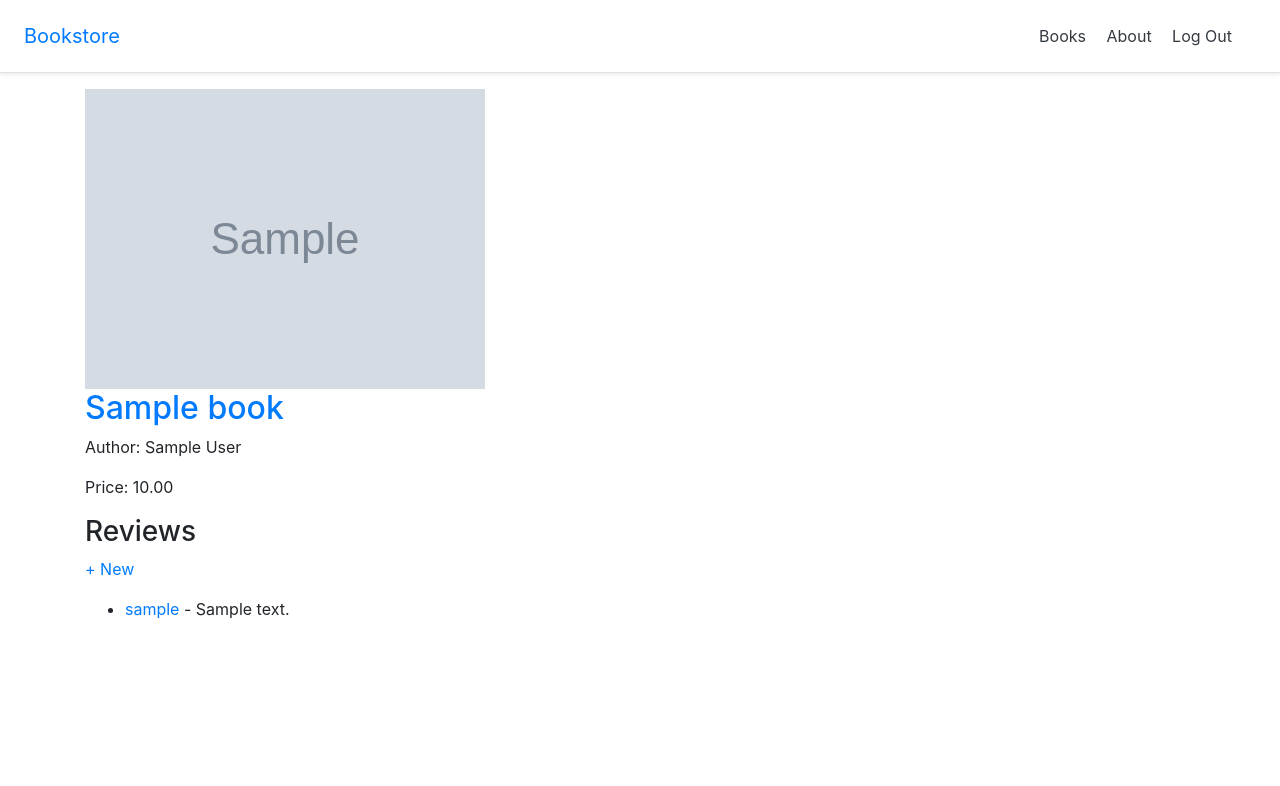
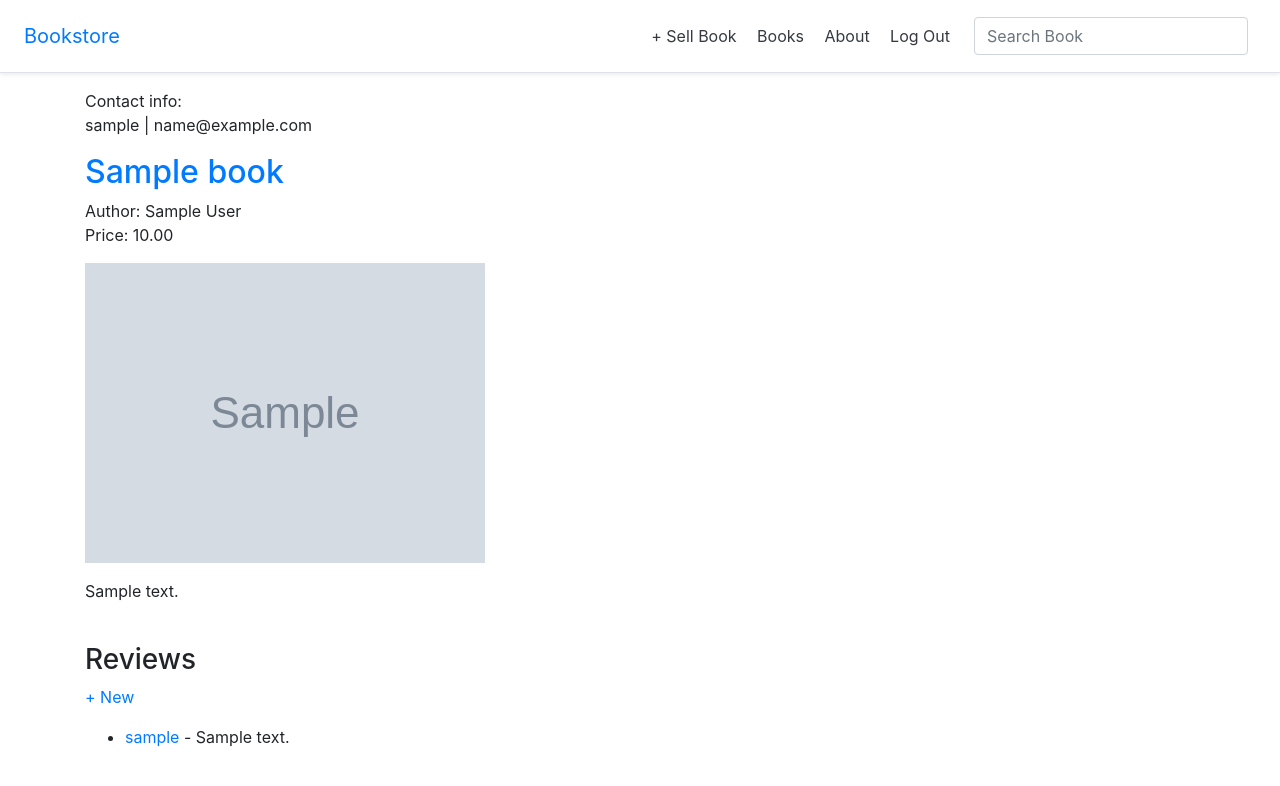
Before and after one commit to Alimov-8/django-bookstore-app, a Django app: page /books/00000000-0000-0000-0000-000000000001 in a window 1280 px wide. Shown: the top 786 px of the page. Run offline with Django 3.2, Linux system fonts and the light colour scheme; a user stored in the database is signed in; tables that the repository leaves empty hold one stand-in row (values such as "Sample post"); grey boxes marked "Sample" are stand-in pictures; parts of the project's set-up code (start-up, migrations or seed data) failed here and were passed over; some libraries are stand-ins or nearby versions.

Commit message:
Book CreateView added

```diff
--- a/books/models.py
+++ b/books/models.py
@@ -1,6 +1,7 @@
 import uuid
 from django.db import models
 from django.urls import reverse
+from django.contrib.auth import get_user_model
 
 
 # Create your models here.
@@ -17,6 +18,12 @@ class Book(models.Model):
     author = models.CharField(max_length=255)
     price = models.DecimalField(max_digits=6, decimal_places=2)
     cover = models.ImageField(upload_to='covers/', blank=True)
+    description = models.TextField(blank=True)
+
+    seller = models.ForeignKey(
+        get_user_model(),
+        on_delete=models.CASCADE,
+    )
 
     def __str__(self):
         return self.title
--- a/books/urls.py
+++ b/books/urls.py
@@ -1,10 +1,12 @@
 from django.urls import path
 from .views import (BookListView,
                     BookDetailView,
-                    SearchResultsListView,)
+                    SearchResultsListView,
+                    BookCreateView)
 
 urlpatterns = [
     path('', BookListView.as_view(), name='book_list'),
     path('<uuid:pk>', BookDetailView.as_view(), name='book_detail'),
     path('search/', SearchResultsListView.as_view(), name='search_results'),
+    path('new/', BookCreateView.as_view(), name='book_new'),
 ]
--- a/books/views.py
+++ b/books/views.py
@@ -42,3 +42,22 @@ class SearchResultsListView(ListView):
         return Book.objects.filter(
             Q(title__icontains=query) | Q(author__icontains=query)
         )
+
+
+class BookCreateView(LoginRequiredMixin, CreateView):
+    model = Book
+    template_name = 'books/book_new.html'
+    fields = [
+        'title',
+        'author',
+        'price',
+        'cover',
+        'description',
+    ]
+
+    def form_valid(self, form):
+        form.instance.seller = self.request.user
+        return super().form_valid(form)
+
+    def get_success_url(self):
+        return reverse_lazy('book_list')
--- a/reviews/models.py
+++ b/reviews/models.py
@@ -1,8 +1,8 @@
 import uuid
 from django.db import models
-from django.contrib.auth import get_user_model
 from books.models import Book
 from django.urls import reverse
+from django.contrib.auth import get_user_model
 
 # Create your models here.
 
--- a/templates/_base.html
+++ b/templates/_base.html
@@ -16,7 +16,9 @@
     mb-3 bg-white border-bottom shadow-sm">
     <a href="{% url 'home' %}" class="navbar-brand my-0 mr-md-auto
     font-weight-normal">Bookstore</a>
+
     <nav class="my-2 my-md-0 mr-md-3">
+        <a class="p-2 text-dark" href="{% url 'book_new' %}">+ Sell Book</a>
         <a class="p-2 text-dark" href="{% url 'book_list' %}">Books</a>
         <a class="p-2 text-dark" href="{% url 'about' %}">About</a>
         {% if user.is_authenticated %}
@@ -27,8 +29,15 @@
             href="{% url 'account_signup' %}">Sign Up</a>
         {% endif %}
     </nav>
+
+    <form class="form-inline mt-2 mt-md-0" action="{% url 'search_results' %}"
+            method="get">
+        <input name="q" class="form-control mr-sm-2" type="text" placeholder="Search Book"
+            aria-label="Search">
+    </form>
     </div>
 </header>
+
 <div class="container">
     {% block content %}
     {% endblock content %}
--- a/templates/books/book_detail.html
+++ b/templates/books/book_detail.html
@@ -5,13 +5,23 @@
 
 {% block content %}
     <div class="book-detail">
+        {% if book.seller.username == 'admin' %}
+            <p>Order your book from Bookstore</p>
+        {% else %}
+            <p>
+                Contact info: <br>
+                {{book.seller.username}} | {{book.seller.email}}
+            </p>
+        {% endif %}
+
+        <h2><a href="">{{ book.title }}</a></h2>
+        <p>Author: {{ book.author }} <br>
+        Price: {{ book.price }}</p>
         {% if book.cover %}
         <img class="bookcover" src="{{ book.cover.url}}" alt="{{ book.title }}">
         {% endif %}
-        <h2><a href="">{{ book.title }}</a></h2>
-        <p>Author: {{ book.author }}</p>
-        <p>Price: {{ book.price }}</p>
-        <div>
+        <p>{{book.description|linebreaks}}</p>
+        <div><br>
             <h3>Reviews </h3> <p><a href="{% url 'review_new' book.id %}"> + New</a></p>
             <ul>
             {% for review in book.reviews.all %}
@@ -20,6 +30,7 @@
             </li>
             {% endfor %}
             </ul>
+            <br>
         </div>
     </div>
 {% endblock content %}
--- a/templates/books/search_results.html
+++ b/templates/books/search_results.html
@@ -8,8 +8,9 @@
     {% for book in book_list %}
         <div>
             <h3><a href="{{ book.get_absolute_url }}">{{ book.title }}</a></h3>
-            <p>Author: {{ book.author }}</p>
-            <p>Price: $ {{ book.price }}</p>
+            <p>Author: {{ book.author }} <br>
+            Price: $ {{ book.price }}</p>
+            <br>
         </div>
     {% endfor %}
 {% endblock content %}
--- a/templates/home.html
+++ b/templates/home.html
@@ -3,11 +3,6 @@
 {% block title %}Home{% endblock title %}
 {% block content %}
     <h1>Homepage</h1>
-    <form class="form-inline mt-2 mt-md-0" action="{% url 'search_results' %}"
-            method="get">
-        <input name="q" class="form-control mr-sm-2" type="text" placeholder="Search Book"
-            aria-label="Search">
-    </form>
     {% if user.is_authenticated %}
         <p><br>  Hi {{ user.email }}!</p>
         <p><a href="{% url 'account_logout' %}">Log Out</a> |
```
Also changed, not shown: templates/books/book_new.html (added, +13 -0 lines), books/migrations/0001_initial.py, books/migrations/0002_review.py (deleted), books/migrations/0003_book_cover.py (deleted), books/migrations/0004_auto_20210815_1224.py (deleted), books/migrations/0005_delete_review.py (deleted), media/covers/dfp_b7zFTxP.png (added), media/covers/dfp_er5Zt3V.png (added), reviews/migrations/0001_initial.py.
